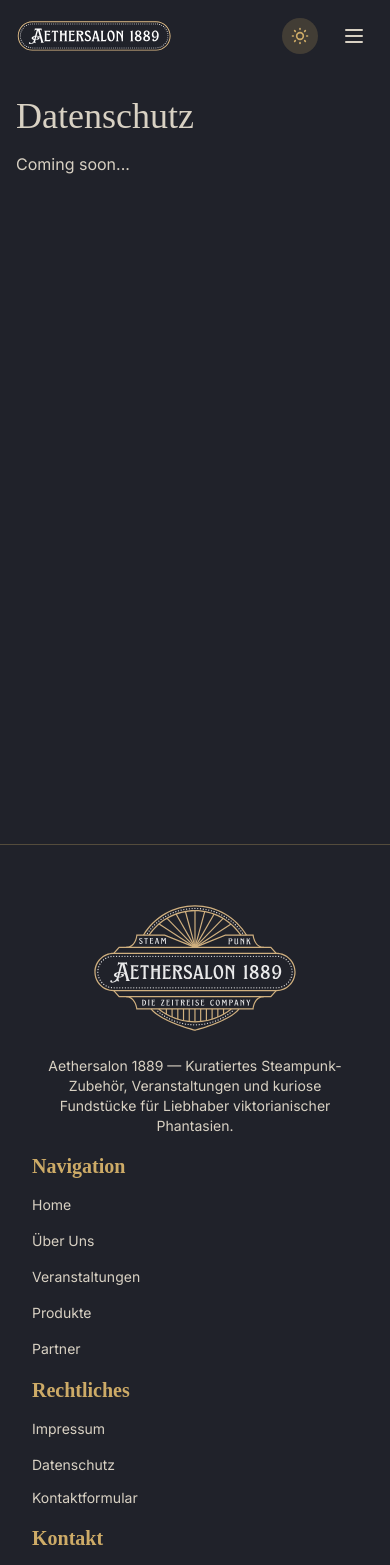
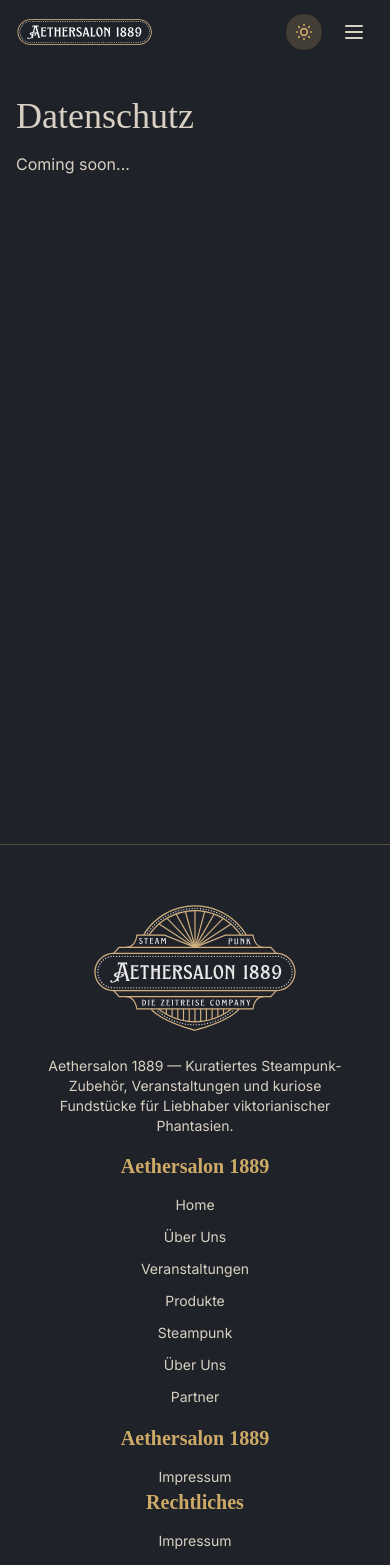
Before and after one commit to koernerclaudia/aethersalon, a React (Vite) app: page /datenschutz in a window 390 px wide. Shown: the top 1565 px of the page. Built offline with nearby package versions, Linux system fonts and the light colour scheme; a web font is replaced by a local one.

Commit message:
chore(ui): header/footer mobile centering and spacing fixes; font path fix

```diff
--- a/src/components/Footer.tsx
+++ b/src/components/Footer.tsx
@@ -22,13 +22,13 @@ const Footer: React.FC = () => {
           </div>
 
           {/* Right: three columns (navigation + legal + contact) */}
-          <div className="grid grid-cols-1 sm:grid-cols-3 gap-4 md:col-span-3">
+          <div className="grid grid-cols-1 sm:grid-cols-3 gap-4 md:col-span-3 text-center sm:text-left">
           {/* Navigation Links (first column) */}
           <div>
             <h3 className="text-xl font-heading font-semibold text-brass mb-3">
-              Navigation
+              Aethersalon 1889
             </h3>
-            <ul className="footer-links space-y-3">
+            <ul className="footer-links space-y-2">
               <li>
                 <Link to="/" className="text-theme hover:text-brass transition-colors text-sm">
                   Home
@@ -49,6 +49,16 @@ const Footer: React.FC = () => {
                   Produkte
                 </Link>
               </li>
+               <li>
+                <Link to="/history" className="text-theme hover:text-brass transition-colors text-sm">
+                  Steampunk
+                </Link>
+              </li>
+               <li>
+                <Link to="/about" className="text-theme hover:text-brass transition-colors text-sm">
+                  Über Uns
+                </Link>
+              </li>
               <li>
                 <Link to="/partners" className="text-theme hover:text-brass transition-colors text-sm">
                   Partner
@@ -59,8 +69,18 @@ const Footer: React.FC = () => {
 
           {/* Legal Links & Contact (right) */}
           <div>
+             <h3 className="text-xl font-heading font-semibold text-brass mb-3">
+              Aethersalon 1889
+            </h3>
+            <ul className="footer-links space-y-2">
+              <li>
+                <Link to="/impressum" className="text-theme hover:text-brass transition-colors text-sm">
+                  Impressum
+                </Link>
+              </li>
+              </ul>
             <h3 className="text-xl font-heading font-semibold text-brass mb-3">Rechtliches</h3>
-            <ul className="footer-links space-y-3">
+            <ul className="footer-links space-y-2">
               <li>
                 <Link to="/impressum" className="text-theme hover:text-brass transition-colors text-sm">
                   Impressum
--- a/src/components/Header.tsx
+++ b/src/components/Header.tsx
@@ -29,8 +29,6 @@ const Header: React.FC = () => {
     { name: 'Veranstaltungen', path: '/events' },
     { name: 'Produkte', path: '/products' },
     { name: 'Werkstatt', path: '/workshop' },
-    { name: 'Über Uns', path: '/about' },
-    { name: 'Steampunk', path: '/history' },
     { name: 'Kontakt', path: '/contact' },
   ];
 
@@ -42,20 +40,16 @@ const Header: React.FC = () => {
           : 'bg-transparent'
       }`}
     >
-      <nav className="container mx-auto px-4 py-4">
-        <div className="flex items-center justify-between">
+      <nav className="container mx-auto px-4 py-3">
+  <div className="relative flex items-center">
           {/* Logo */}
-          <Link to="/" className="flex items-center space-x-2 group">
-            <img
-              src={logoUrl}
-              alt="Aethersalon Logo"
-              className="h-8 w-auto"
-            />
+          <Link to="/" className="flex items-center space-x-2 group flex-shrink-0">
+            <img src={logoUrl} alt="Aethersalon Logo" className="h-7 w-auto" />
           </Link>
 
           {/* Desktop Navigation */}
 
-<div className="hidden lg:flex items-center space-x-8 font-normal">
+<div className="hidden lg:flex absolute left-1/2 transform -translate-x-1/2 items-center space-x-6 font-normal z-10">
   {navLinks.map((link) => (
     <Link
       key={link.path}
@@ -78,7 +72,7 @@ const Header: React.FC = () => {
 
 
           {/* Theme Toggle & Mobile Menu Button */}
-          <div className="flex items-center space-x-4">
+          <div className="ml-auto flex items-center space-x-3 z-20">
             {/* Theme Toggle */}
             <button
               onClick={toggleTheme}
--- a/src/pages/Home.tsx
+++ b/src/pages/Home.tsx
@@ -185,7 +185,7 @@ const Home: React.FC = () => {
       <div className="victorian-divider my-16" />
 
       {/* Featured Products */}
-      <section className="py-20 px-4">
+      <section className="py-10 px-4">
           <div className="mx-auto max-w-5xl px-4">
           <motion.div
             initial="hidden"
```
